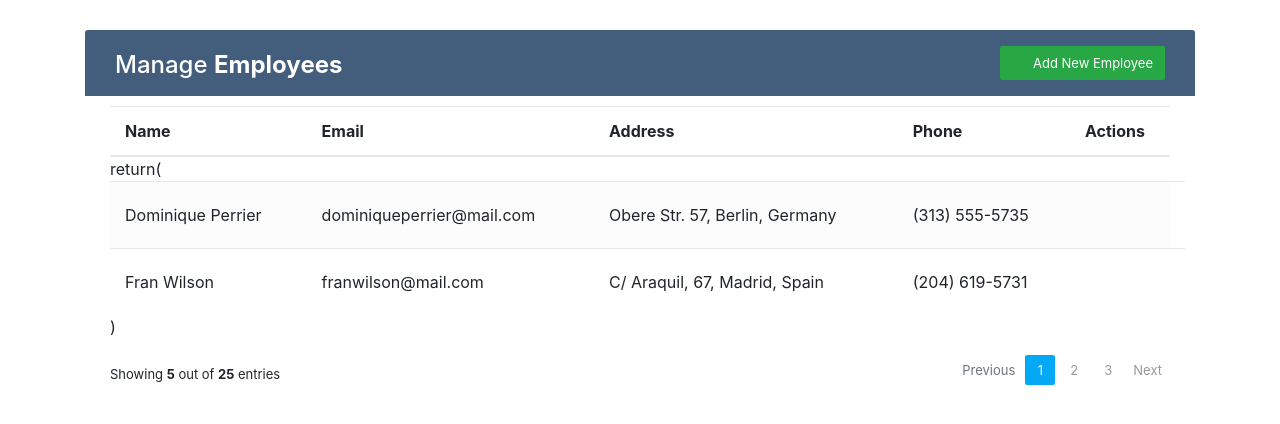
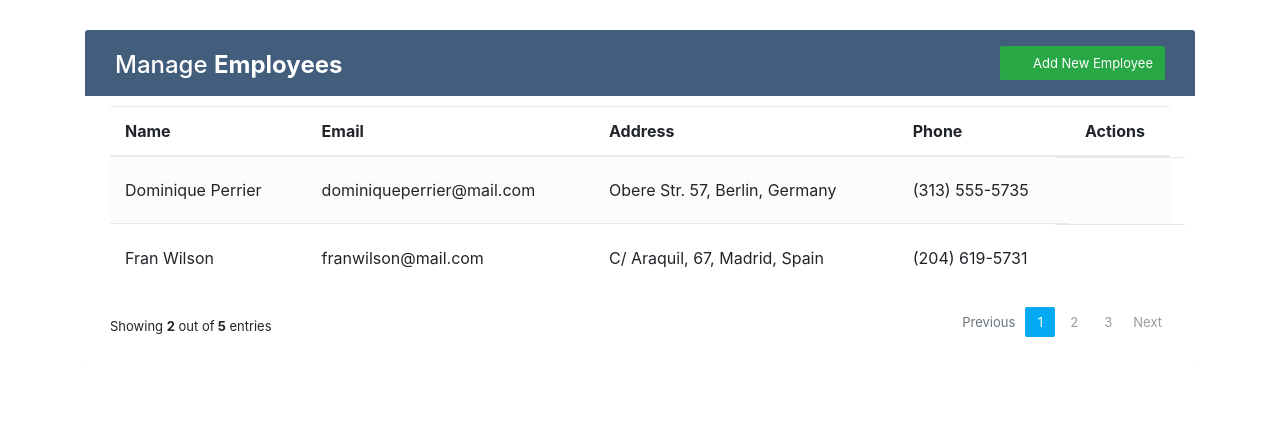
Before and after one commit to melisademirparmak/crud_react, a React (Create React App) app: page / in a window 1280 px wide. Shown: the top 424 px of the page. Built offline with nearby package versions, Linux system fonts and the light colour scheme.

Commit message:
Showing dinamic

```diff
--- a/src/components/EmployeeList.js
+++ b/src/components/EmployeeList.js
@@ -79,17 +79,20 @@ const EmployeeList = () => {
           </tr>
         </thead>
         <tbody>
-          return(
           {currentEmployees.map((employee) => (
             <tr key={employee.id}>
               <Employee employee={employee} />
             </tr>
           ))}
-          )
         </tbody>
       </table>
 
-      <Pagination pages={totalPagesNum} setCurrentPage={setCurrentPage} />
+      <Pagination
+        pages={totalPagesNum}
+        setCurrentPage={setCurrentPage}
+        currentEmployees={currentEmployees}
+        sortedEmployees={sortedEmployees}
+      />
 
       <Modal show={show} onHide={handleClose}>
         <Modal.Header className="modal-header" closeButton>
--- a/src/components/Pagination.js
+++ b/src/components/Pagination.js
@@ -1,6 +1,11 @@
 import { useState, useEffect } from 'react';
 
-const Pagination = ({ pages, setCurrentPage }) => {
+const Pagination = ({
+  pages,
+  setCurrentPage,
+  currentEmployees,
+  sortedEmployees,
+}) => {
   const numOfPages = [];
 
   for (let i = 1; i <= pages; i++) {
@@ -16,7 +21,8 @@ const Pagination = ({ pages, setCurrentPage }) => {
   return (
     <div className="clearfix">
       <div className="hint-text">
-        Showing <b>5</b> out of <b>25</b> entries
+        Showing <b>{currentEmployees.length}</b> out of
+        <b> {sortedEmployees.length}</b> entries
       </div>
       <ul className="pagination">
         <li
```
